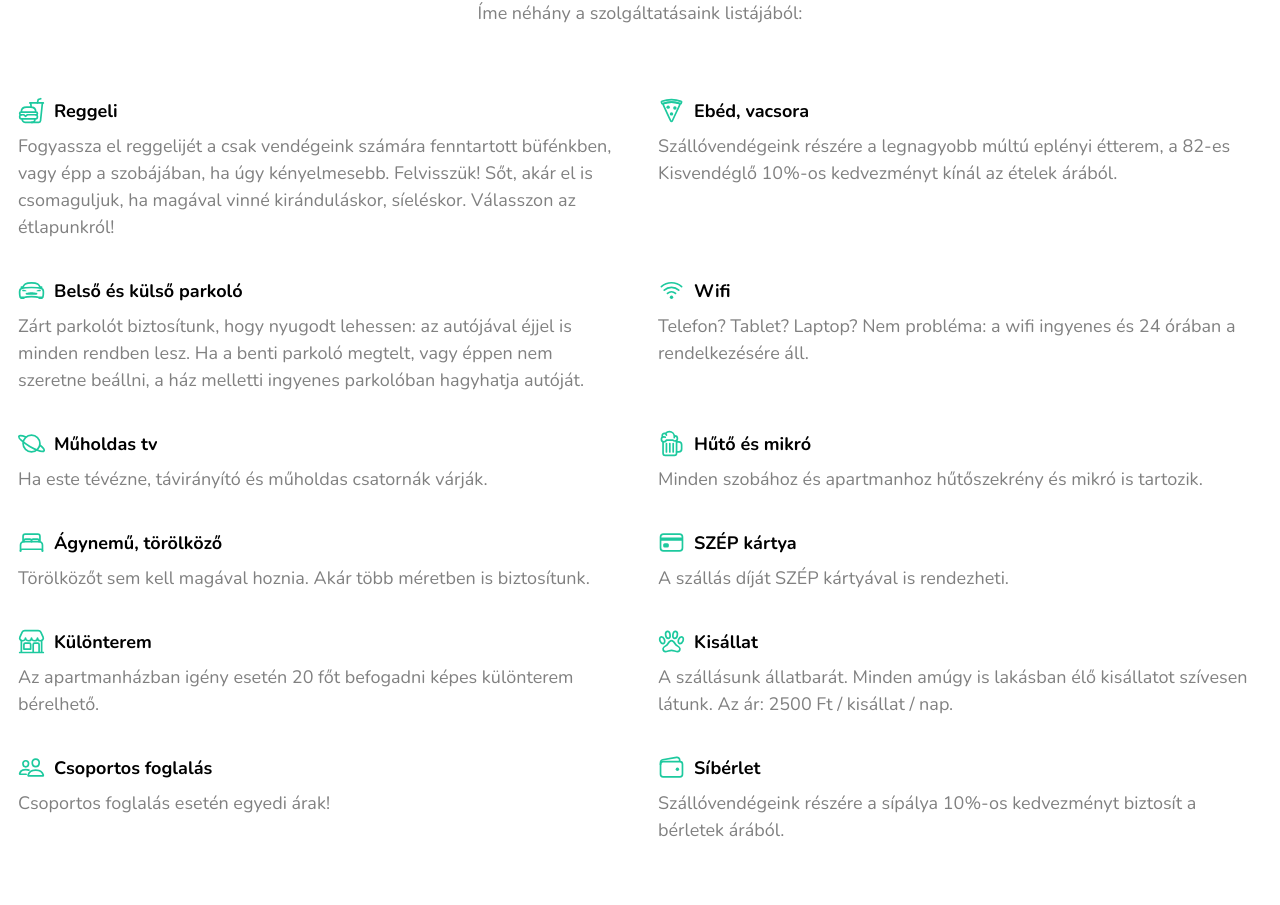
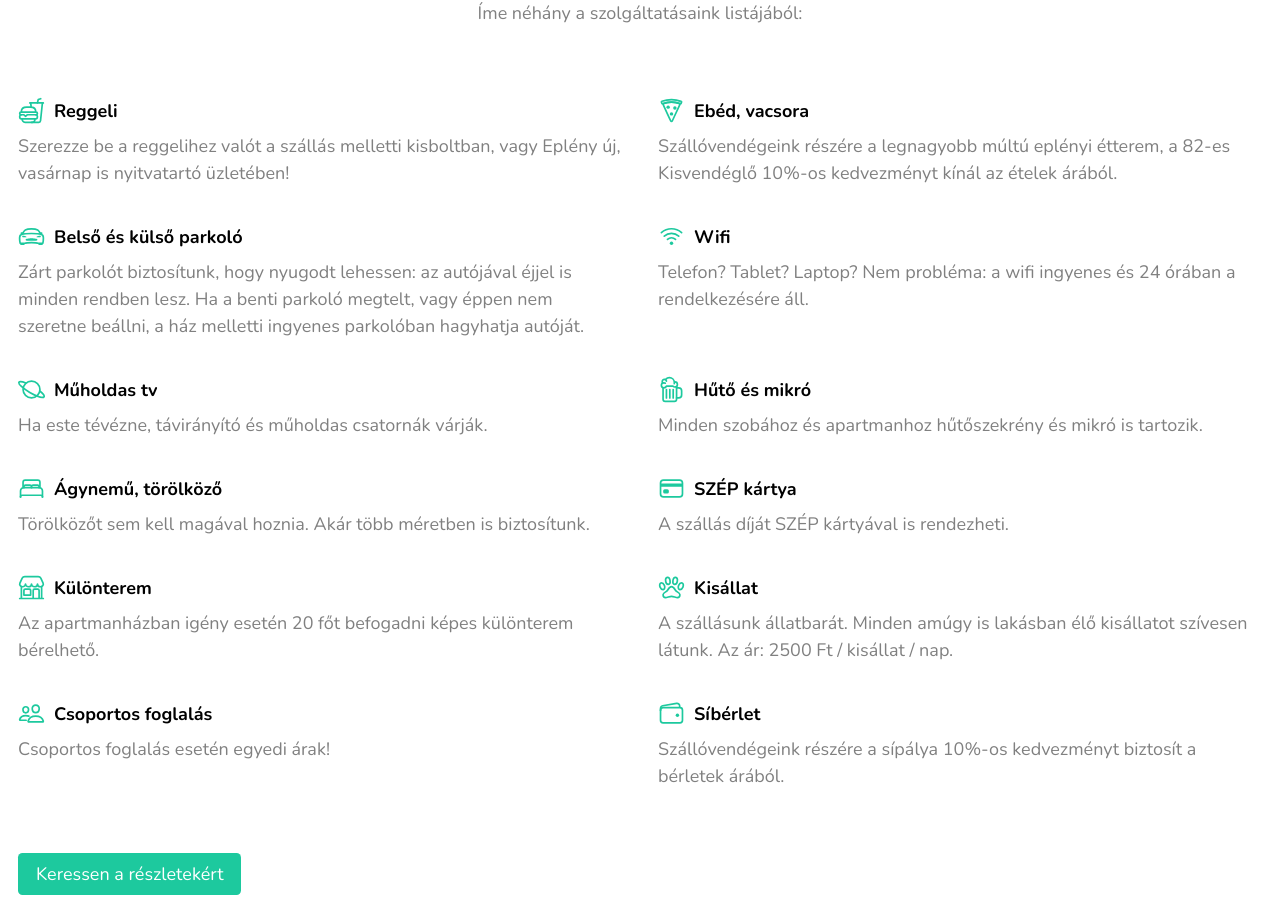
Before and after one commit to xdevtomix/bakonyi, a React (Vite) app: page / in a window 1280 px wide. Shown: the part 1517-2422 px from the top of the page. Built offline with nearby package versions, Linux system fonts and the light colour scheme.

Commit message:
services - breakfast out

```diff
--- a/src/components/Services.jsx
+++ b/src/components/Services.jsx
@@ -6,9 +6,7 @@ const data = [
         icon: 'fast-food-outline',
         header: 'Reggeli',
         text: `
-            Fogyassza el reggelijét a csak vendégeink számára fenntartott büfénkben, vagy épp a szobájában, ha úgy kényelmesebb. Felvisszük!
-            Sőt, akár el is csomaguljuk, ha magával vinné kiránduláskor, síeléskor.
-            Válasszon az étlapunkról!
+            Szerezze be a reggelihez valót a szállás melletti kisboltban, vagy Eplény új, vasárnap is nyitvatartó üzletében!
         `
     },
     {
```
